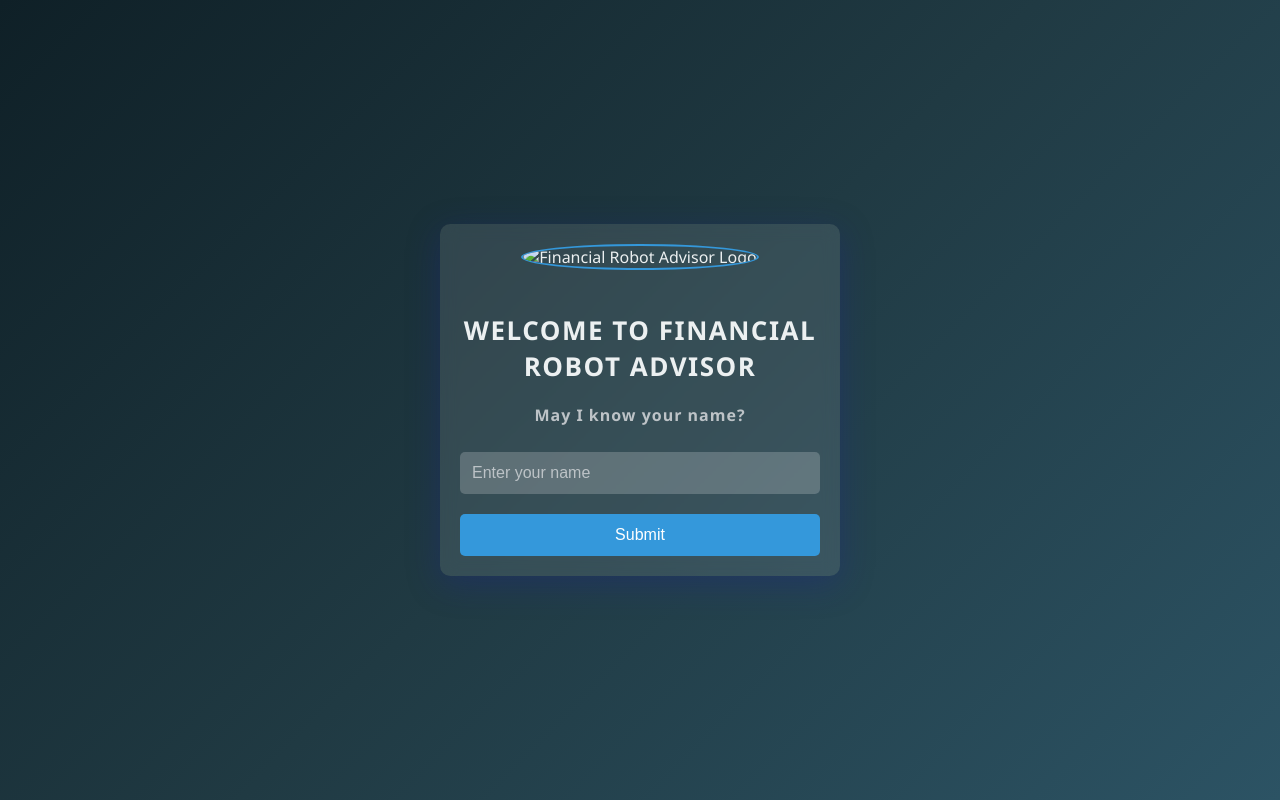
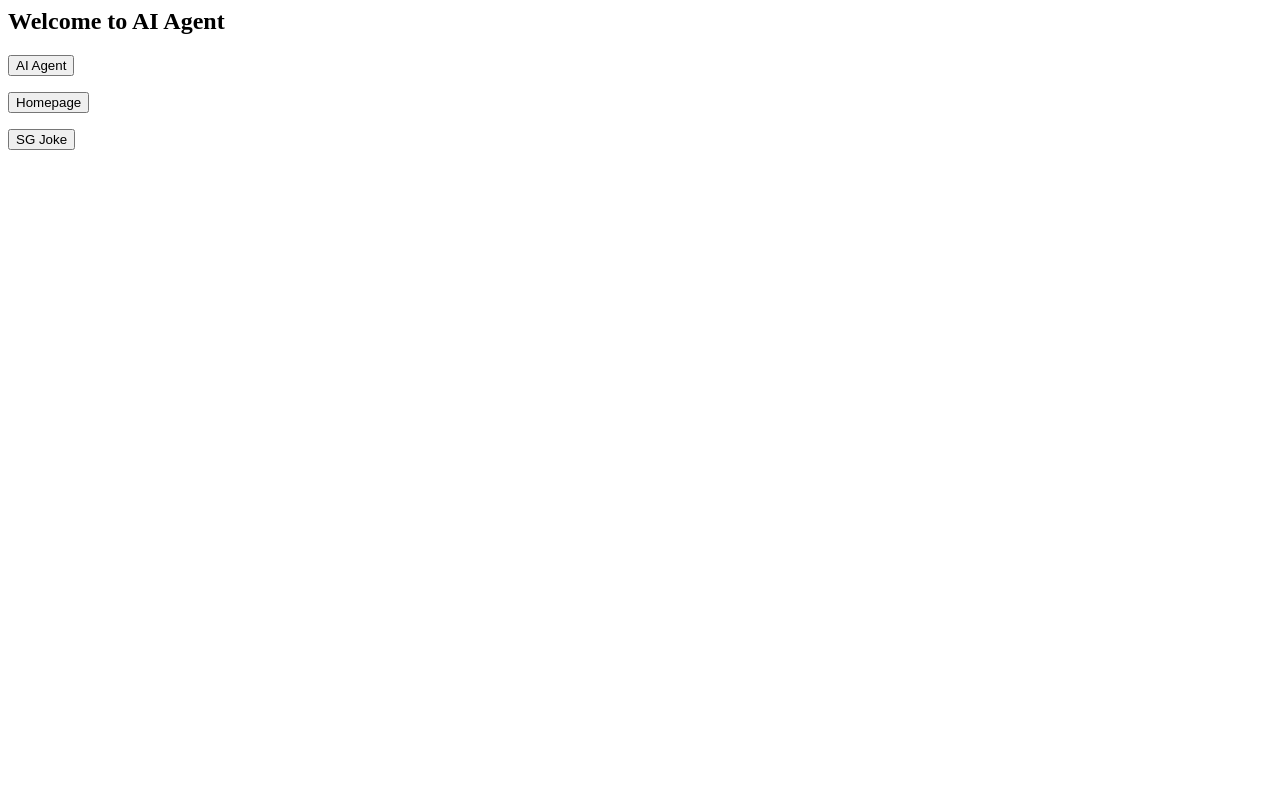
Before and after one commit to preetish246/BC3415_20240814-genai-web3, a Flask app: page / in a window 1280 px wide. Run offline with Flask 3, Linux system fonts and the light colour scheme; some libraries are stand-ins or nearby versions.

Commit message:
Update index.html

```diff
--- a/templates/index.html
+++ b/templates/index.html
@@ -1,117 +1,13 @@
-<!DOCTYPE html>
-<html lang="en">
-<head>
-    <meta charset="UTF-8">
-    <meta name="viewport" content="width=device-width, initial-scale=1.0">
-    <title>Financial Robot Advisor</title>
-    <style>
-        body {
-            font-family: 'Segoe UI', Tahoma, Geneva, Verdana, sans-serif;
-            margin: 0;
-            padding: 0;
-            display: flex;
-            justify-content: center;
-            align-items: center;
-            min-height: 100vh;
-            background: linear-gradient(135deg, #0f2027, #203a43, #2c5364);
-            color: #ecf0f1;
-        }
+<h2>Welcome to AI Agent</h2>
 
-        .container {
-            width: 90%;
-            max-width: 400px;
-            background: rgba(255, 255, 255, 0.1);
-            box-shadow: 0 8px 32px 0 rgba(31, 38, 135, 0.37);
-            backdrop-filter: blur(8px);
-            -webkit-backdrop-filter: blur(8px);
-            border-radius: 10px;
-            padding: 20px;
-            box-sizing: border-box;
-            text-align: center;
-            color: #ecf0f1;
-        }
+<form action="/ai_agent" method="post">
+    <input type="submit" value="AI Agent">
+</form>
 
-        .logo {
-            width: 100px;
-            margin-bottom: 20px;
-            border-radius: 50%;
-            border: 2px solid #3498db;
-        }
+<form action="/prediction" method="post">
+    <input type="submit" value="Homepage">
+</form>
 
-        h2 {
-            font-size: 26px;
-            margin-bottom: 20px;
-            letter-spacing: 1.5px;
-            text-transform: uppercase;
-        }
-
-        h3 {
-            font-size: 18px;
-            margin-bottom: 15px;
-            letter-spacing: 1px;
-        }
-
-        p {
-            font-size: 16px;
-            color: #bdc3c7;
-        }
-
-        input[type="text"] {
-            width: 100%;
-            padding: 12px;
-            margin: 10px 0;
-            border: none;
-            border-radius: 5px;
-            box-sizing: border-box;
-            font-size: 16px;
-            background: rgba(255, 255, 255, 0.2);
-            color: #ecf0f1;
-            outline: none;
-        }
-
-        input[type="text"]::placeholder {
-            color: #bdc3c7;
-        }
-
-        input[type="submit"] {
-            background-color: #3498db;
-            color: white;
-            padding: 12px 20px;
-            margin-top: 10px;
-            border: none;
-            border-radius: 5px;
-            cursor: pointer;
-            font-size: 16px;
-            width: 100%;
-            transition: background-color 0.3s ease;
-        }
-
-        input[type="submit"]:hover {
-            background-color: #2980b9;
-        }
-
-        @media only screen and (min-width: 768px) {
-            .container {
-                width: 60%;
-            }
-        }
-
-        @media only screen and (min-width: 1024px) {
-            .container {
-                width: 40%;
-            }
-        }
-    </style>
-</head>
-<body>
-    <div class="container">
-        <img src="https://via.placeholder.com/100" alt="Financial Robot Advisor Logo" class="logo">
-        <h2>Welcome to Financial Robot Advisor</h2>
-        <h3><p>May I know your name?</p></h3>
-        <form action="">
-            <input type="text" name="name" placeholder="Enter your name">
-            <input type="submit" value="Submit">
-        </form>
-    </div>
-</body>
-</html>
+<form action="/sg_joke" method="post">
+    <input type="submit" value="SG Joke">
+</form>
```
